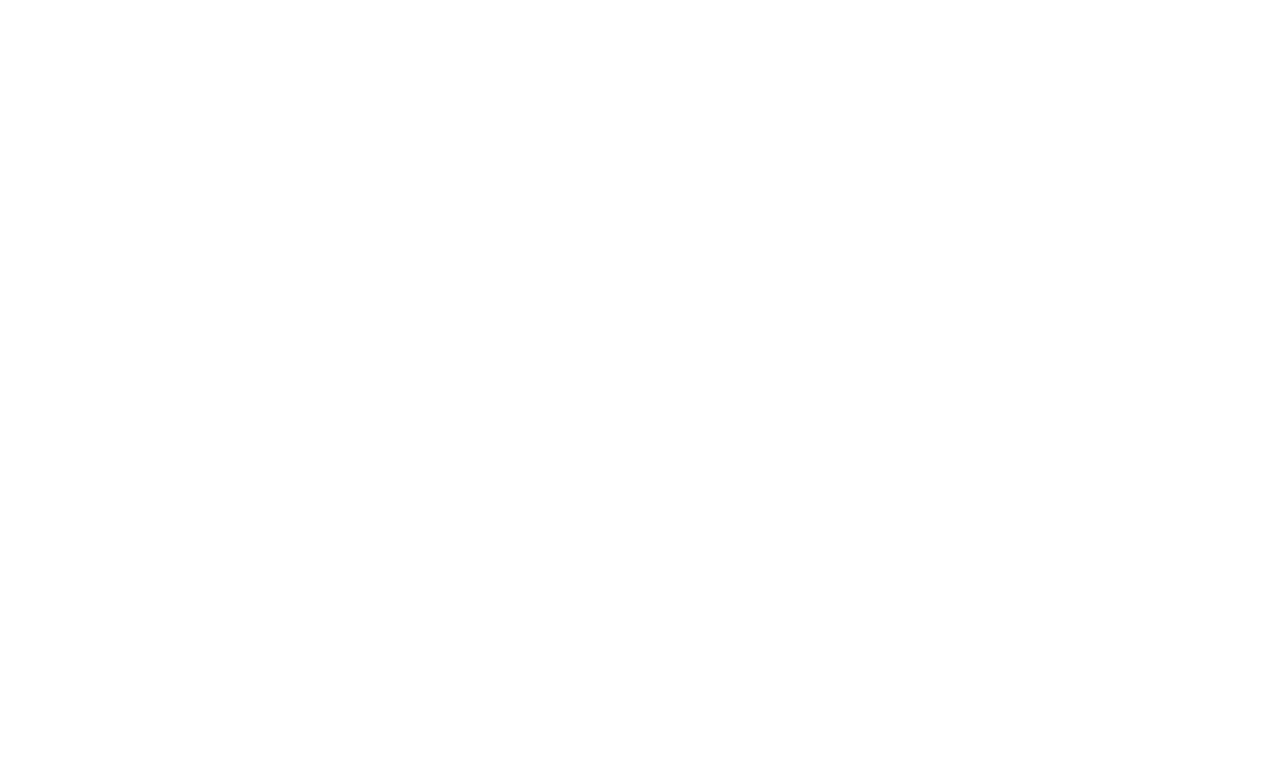
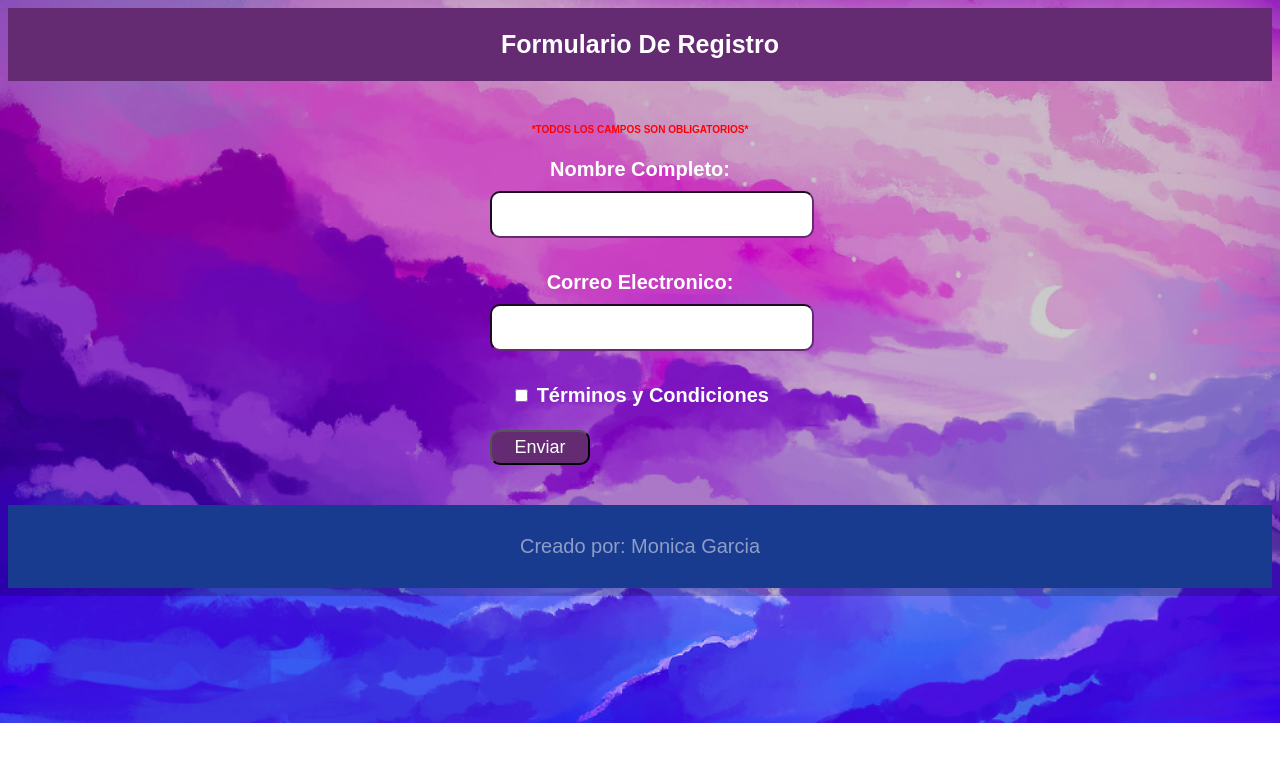
Before and after one commit to MoniGarciaV/FormularioConValidacion, a plain HTML site: page index.html in a window 1280 px wide. Drawn offline with Linux system fonts and the light colour scheme.

Commit message:
proyecto terminado

```diff
--- a/form.js
+++ b/form.js
@@ -0,0 +1,16 @@
+function validateForm() {
+    var name = document.getElementById("name").value;
+    var email = document.getElementById("email").value;
+    var termCon = document.getElementById("termCon").value;
+    var errorDiv = document.getElementById("errorDiv");
+
+
+    if (name === "" || email === "" || termCon === "") {
+        errorDiv.textContent = "Por favor, complete los campos.";
+        return false;
+    }
+
+    errorDiv.textContent = "";
+    alert("¡Formulario enviado correctamente!");
+    return true;
+}
--- a/index.html
+++ b/index.html
@@ -4,9 +4,37 @@
     <meta charset="UTF-8">
     <meta http-equiv="X-UA-Compatible" content="IE=edge">
     <meta name="viewport" content="width=device-width, initial-scale=1.0">
+    <link rel="stylesheet" href="style.css">
     <title>Formulario</title>
 </head>
 <body>
+    <header>
+        <h1>Formulario De Registro</h1>
+    </header>
 
+    <main>
+        <form id="myForm" onsubmit="return validateForm()">
+
+            <h6>*TODOS LOS CAMPOS SON OBLIGATORIOS*</h6>
+
+            <label for="name">Nombre Completo:</label>
+            <input type="text" id="name" required>
+            <br>
+            <label for="email">Correo Electronico:</label>
+            <input type="email" id="email" required>
+            <br>
+            <div class="termCon">
+            <input type="checkbox" id="termCon"  required>
+            <label for="termCon">Términos y Condiciones</label>
+            </div>
+            <br>
+            <input type="submit" value="Enviar">
+            <div id="errorDiv" class="error-message"></div>
+        </form>
+    </main>
+    <footer>
+        <p>Creado por: <a href="https://instagram.com/monig_vazquez?igshid=ZGUzMzM3NWJiOQ==" target="_blank">Monica Garcia</a></p>
+    </footer>
+    <script src="form.js"></script>
 </body>
 </html>
--- a/style.css
+++ b/style.css
@@ -0,0 +1,119 @@
+* {
+      font-family: Arial, Helvetica, sans-serif;
+    font-size: 20px;
+}
+
+body {
+  background-image: linear-gradient( rgba(0,0,0,0.2), rgba(0,0,0,0.2)),
+  url(img/fondo.png);
+  background-repeat: no-repeat;
+  background-size: cover;
+}
+
+header {
+    background-color: #642b73;
+    padding: 5px;
+    text-align: center;
+}
+
+h1 {
+    font-size: 25px;
+    color: white;
+    font-weight: bold;
+}
+
+h6 {
+    color: red;
+    font-size: 10px;
+    font-weight: bold;
+}
+
+main {
+    padding: 20px;
+}
+
+footer {
+    background-color: #193b8f;
+    padding: 10px;
+    color: #ffffff80;
+    text-align: center;
+}
+
+form {
+    margin: 0 auto;
+    width: 300px;
+    display: flex;
+    text-align: center;
+    flex-direction: column;
+    justify-content: center;
+}
+
+label {
+    margin-bottom: 10px;
+    color: white;
+    font-weight: bold;
+}
+
+#name {
+    width: 100%;
+    padding: 10px;
+    margin-bottom: 10px;
+    border-radius: 10px;
+    border-color: #642b73;
+}
+
+#email {
+    width: 100%;
+    padding: 10px;
+    margin-bottom: 10px;
+    border-radius: 10px;
+    border-color: #642b73;
+}
+
+input[type="submit"] {
+    width: 100px;
+    padding: 5px;
+    font-size: 18px;
+    margin-bottom: 10px;
+    background-color: #642b73;
+    color: white;
+    cursor: pointer;
+    border-radius: 10px;
+}
+
+input[type="submit"]:hover {
+    background-color: darkorchid;
+}
+
+
+.error-message {
+    color: red;
+    margin-bottom: 10px;
+}
+
+a {
+    text-decoration: none;
+    color: #ffffff80;
+}
+
+@media (max-width: 800px) {
+    * {
+        font-size: 15px;
+    }
+
+    h1 {
+        font-size: 20px;
+    }
+
+    h6 {
+        font-size: 8px;
+    }
+
+    a, p {
+        font-size: 15px;
+    }
+
+    input[type="submit"] {
+        font-size: 13px;
+    }
+}
```
Also changed, not shown: img/fondo.png (added).
